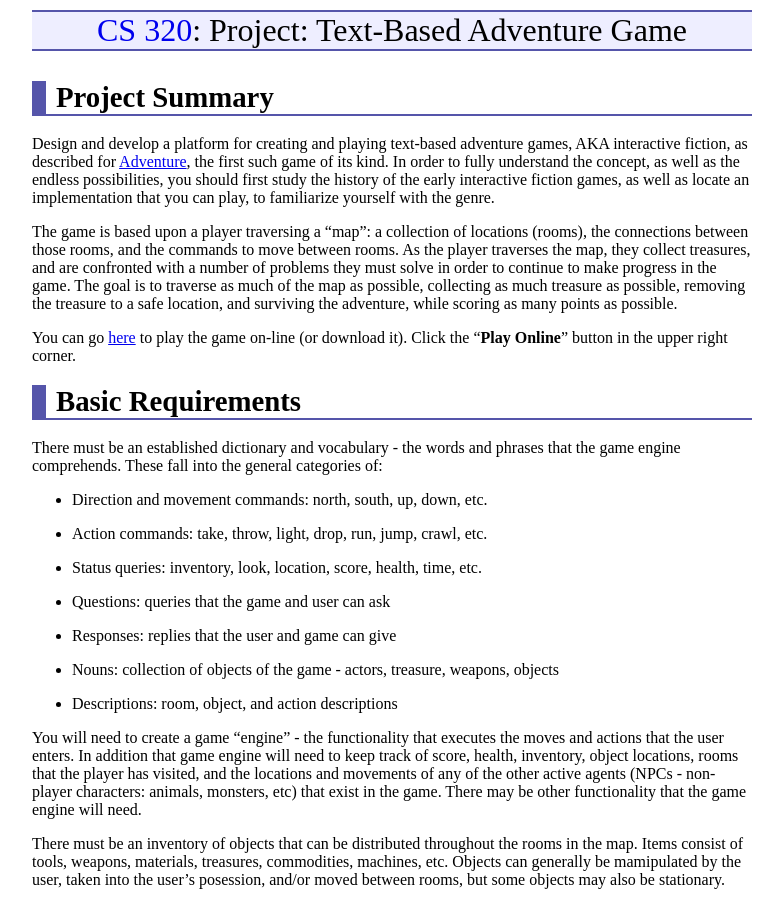
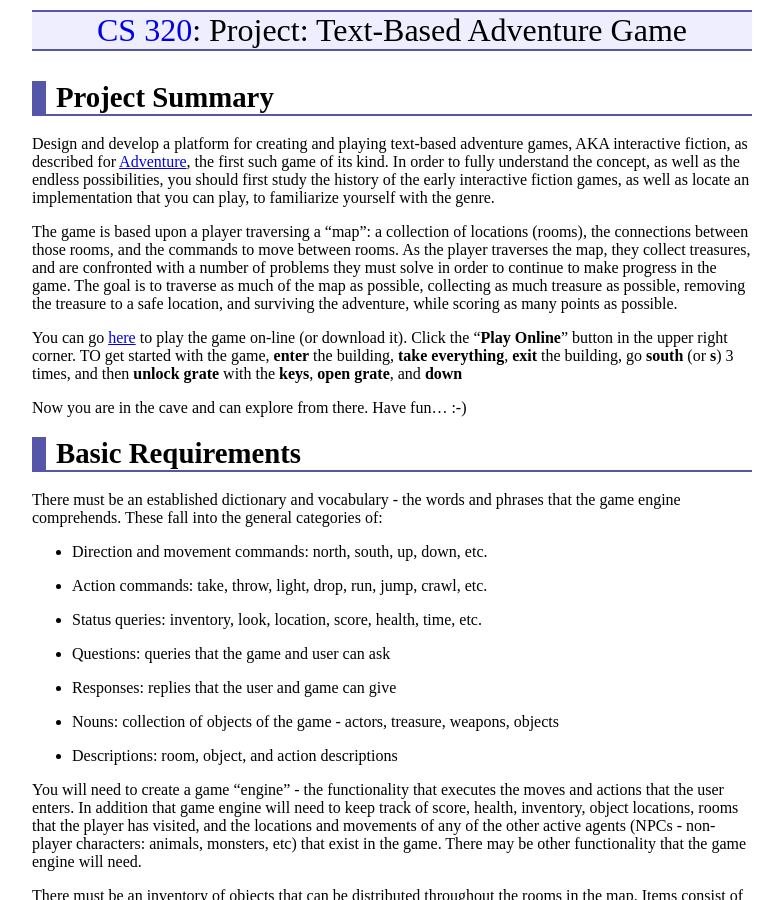
Before and after one commit to ycpcs/cs320-spring2022, a Jekyll site: the page built from projects/Text_Adventure_Game.md, in a window 1280 px wide and 900 px high. Shown: the whole window, without its empty margins (248-1031 px from the left). Built offline with Jekyll 4.4.1, drawn with Linux system fonts in a browser that asks for light colours.

Commit message:
adding instructions to play gam on-line

```diff
--- a/projects/Text_Adventure_Game.md
+++ b/projects/Text_Adventure_Game.md
@@ -9,7 +9,9 @@ Design and develop a platform for creating and playing text-based adventure game
 
 The game is based upon a player traversing a "map": a collection of locations (rooms), the connections between those rooms, and the commands to move between rooms.  As the player traverses the map, they collect treasures, and are confronted with a number of problems they must solve in order to continue to make progress in the game.  The goal is to traverse as much of the map as possible, collecting as much treasure as possible, removing the treasure to a safe location, and surviving the adventure, while scoring as many points as possible.
 
-You can go [here](https://ifdb.org/viewgame?id=fft6pu91j85y4acv) to play the game on-line (or download it).  Click the "**Play Online**" button in the upper right corner.
+You can go [here](https://ifdb.org/viewgame?id=fft6pu91j85y4acv) to play the game on-line (or download it).  Click the "**Play Online**" button in the upper right corner.  TO get started with the game, **enter** the building, **take everything**, **exit** the building, go **south** (or **s**) 3 times, and then **unlock grate** with the **keys**, **open grate**, and **down**
+
+Now you are in the cave and can explore from there.  Have fun...  :-)
 
 Basic Requirements
 ==================
```
